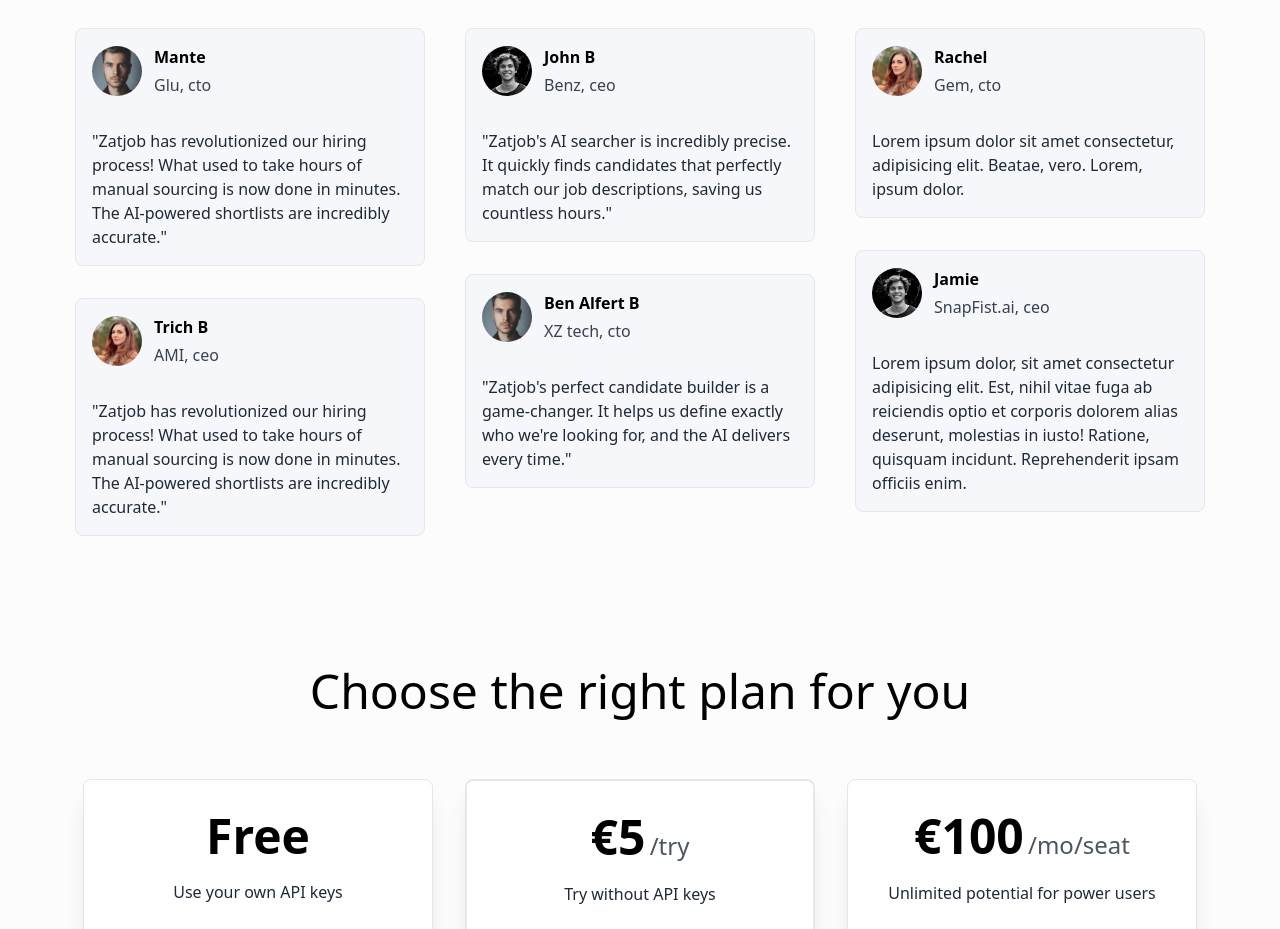
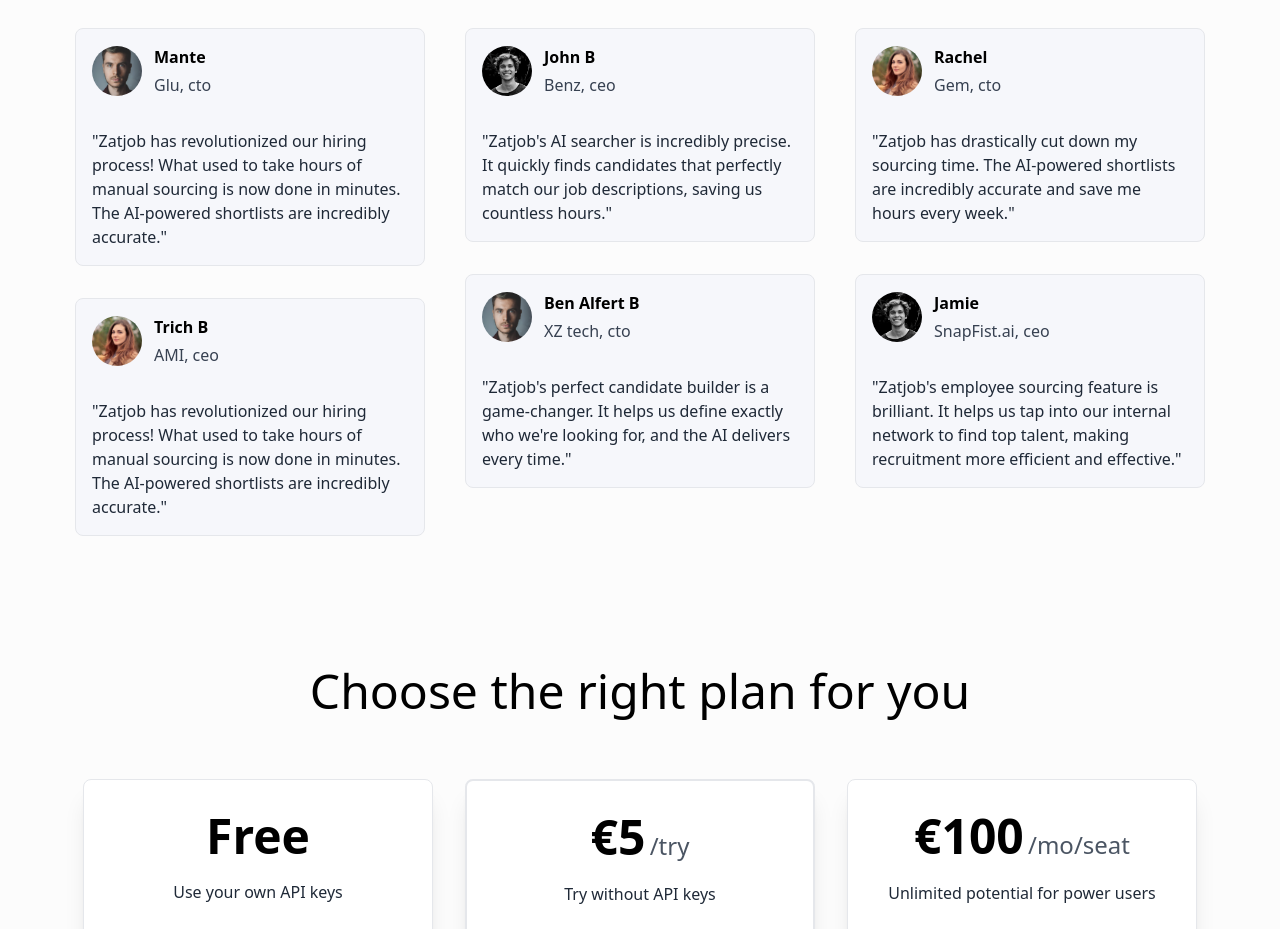
Before and after one commit to chaollapark/zmanticweb, a website: page index.html in a window 1280 px wide. Shown: the part 7320-8249 px from the top of the page. Drawn offline with nearby package versions, Linux system fonts and the light colour scheme; a web font is replaced by a local one.

Commit message:
Refine 'Pre-built AI Tools' section for recruitment focus.

```diff
--- a/index.html
+++ b/index.html
@@ -1198,8 +1198,7 @@
                     </div>
 
                     <p class="tw-mt-4 tw-text-gray-800 dark:tw-text-gray-200">
-                        Lorem ipsum dolor sit amet consectetur, adipisicing
-                        elit. Beatae, vero. Lorem, ipsum dolor.
+                        "Zatjob has drastically cut down my sourcing time. The AI-powered shortlists are incredibly accurate and save me hours every week."
                     </p>
                 </div>
 
@@ -1226,7 +1225,7 @@
                     </div>
 
                     <p class="tw-mt-4 tw-text-gray-800 dark:tw-text-gray-200">
-                        Lorem ipsum dolor, sit amet consectetur adipisicing elit. Est, nihil vitae fuga ab reiciendis optio et corporis dolorem alias deserunt, molestias in iusto! Ratione, quisquam incidunt. Reprehenderit ipsam officiis enim.
+                        "Zatjob's employee sourcing feature is brilliant. It helps us tap into our internal network to find top talent, making recruitment more efficient and effective."
                     </p>
                 </div>
 
```
